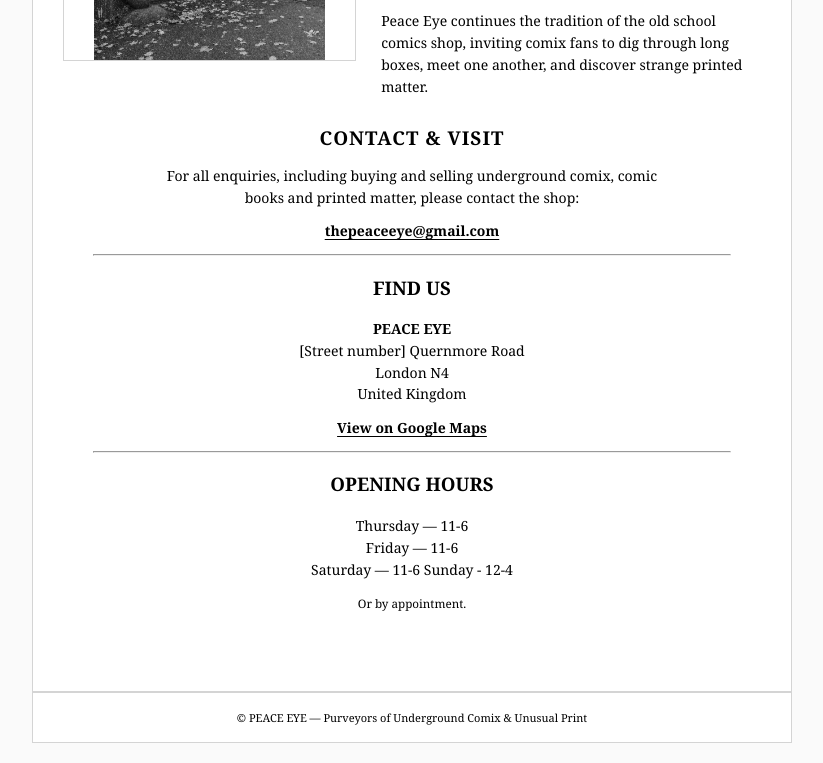
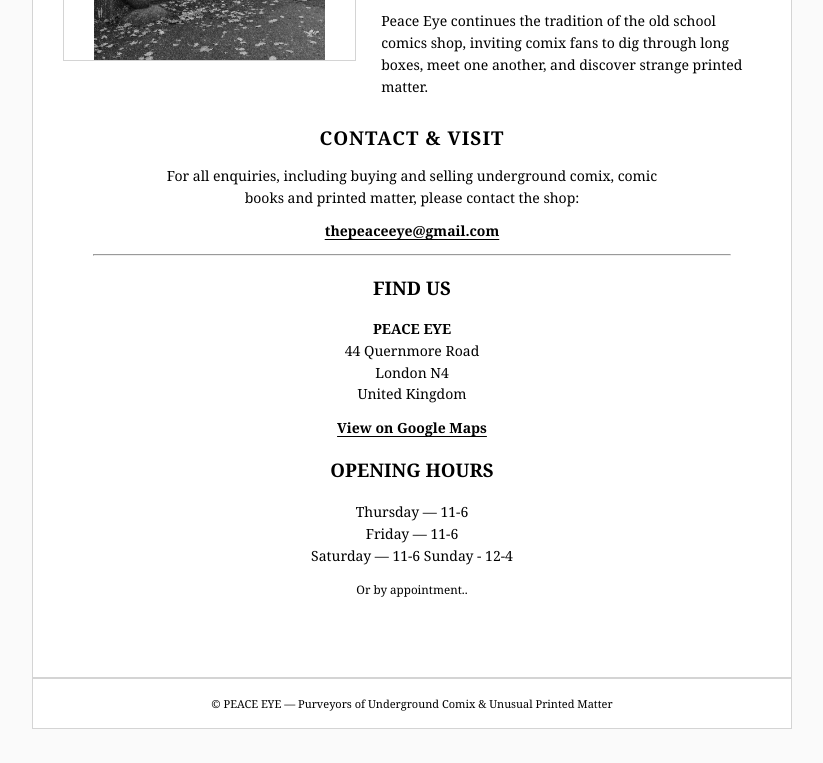
Before and after one commit to adamfalp1-cmyk/Peace-Eye-Books, a plain HTML site: page index.html in a window 1280 px wide. Shown: the part 1139-1902 px from the top of the page, without its empty margins (228-1051 px from the left). Drawn offline with Linux system fonts and the light colour scheme.

Commit message:
Update contact section with address and hours

```diff
--- a/index.html
+++ b/index.html
@@ -202,6 +202,7 @@
         </div>
     </div>
 
+
 <section class="contact" id="contact" aria-labelledby="contact-title">
     <h2 id="contact-title">CONTACT & VISIT</h2>
 
@@ -217,11 +218,14 @@
 
     <hr>
 
+    <div class="visit-columns">
+
+        <div class="visit-address">
             <h3>FIND US</h3>
 
             <p>
                 <strong>PEACE EYE</strong><br>
-        [Street number] Quernmore Road<br>
+                44 Quernmore Road<br>
                 London N4<br>
                 United Kingdom
             </p>
@@ -232,9 +236,9 @@
                     View on Google Maps
                 </a>
             </p>
+        </div>
 
-    <hr>
-
+        <div class="visit-hours">
             <h3>OPENING HOURS</h3>
 
             <p>
@@ -244,13 +248,16 @@
                 Sunday - 12-4
             </p>
 
-    <p><small>Or by appointment.</small></p>
+            <p><small>Or by appointment..</small></p>
+        </div>
+
+    </div>
 </section>
 
     </main>
 
     <footer class="footer">
-        &copy; PEACE EYE &mdash; Purveyors of Underground Comix &amp; Unusual Print
+        &copy; PEACE EYE &mdash; Purveyors of Underground Comix &amp; Unusual Printed Matter
     </footer>
 </div>
 </body>
```
Lines whose indentation alone changed are shown as unchanged.
